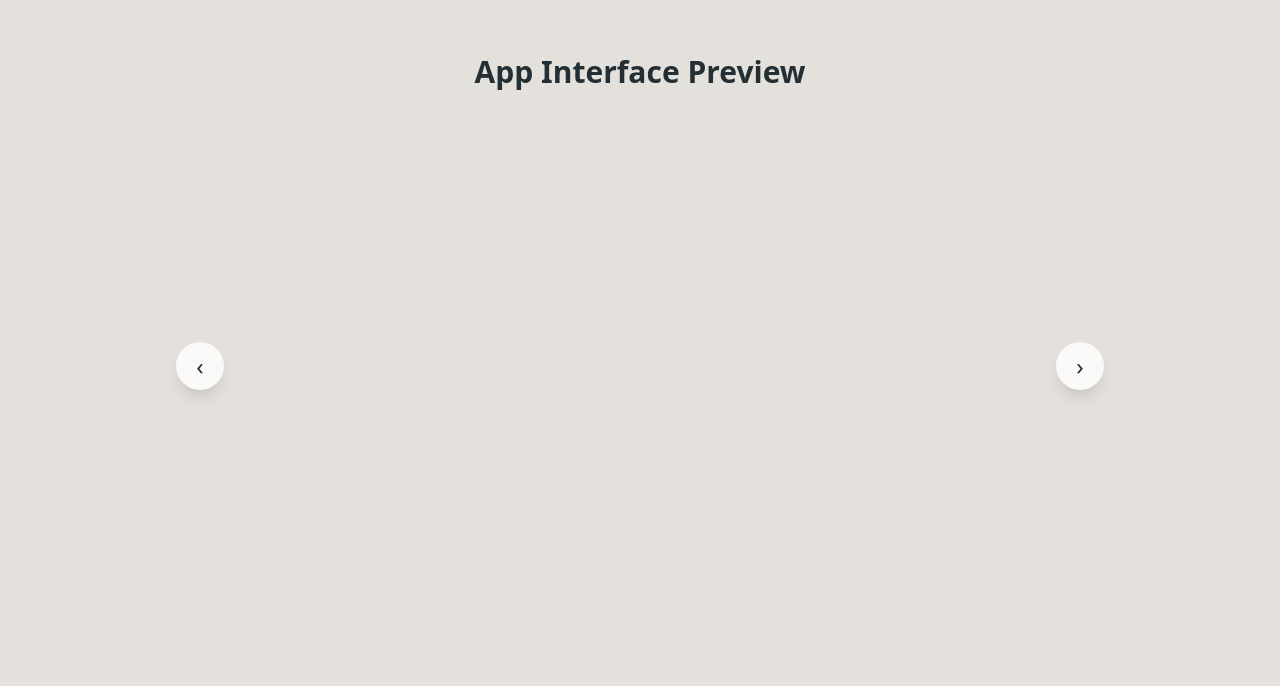
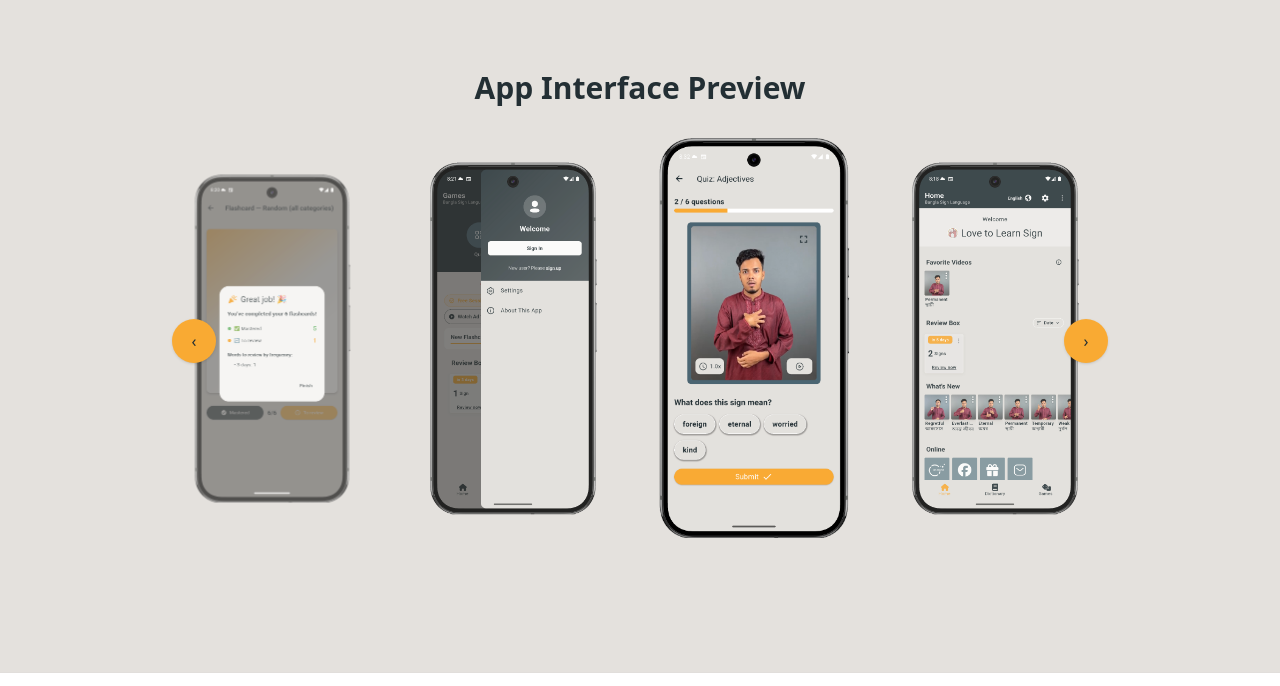
Before and after one commit to netcreativeswas/Love2LearnSign, a Next.js app in the folder website/: page / in a window 1280 px wide. Shown: the part 874-1560 px from the top of the page. Built offline with nearby package versions, Linux system fonts and the light colour scheme.

Commit message:
Update slider component

```diff
--- a/website/src/components/ImageSlider.tsx
+++ b/website/src/components/ImageSlider.tsx
@@ -12,11 +12,11 @@ const images = Array.from({ length: 11 }, (_, i) => ({
 type Dir = "left" | "right";
 
 export function ImageSlider() {
+  const [currentIndex, setCurrentIndex] = useState(0);
   const [lightboxOpen, setLightboxOpen] = useState(false);
   const [lightboxIndex, setLightboxIndex] = useState(0);
 
-  // Patch : On utilise 3 clones pour une sécurité visuelle totale sur 5 slides visibles
-  const CLONES = 3;
+  const CLONES = 2;
   const n = images.length;
 
   const slides = useMemo(() => {
@@ -26,7 +26,6 @@ export function ImageSlider() {
   }, [n]);
 
   const [trackIndex, setTrackIndex] = useState(CLONES);
-  const [currentIndex, setCurrentIndex] = useState(0);
   const [enableTransition, setEnableTransition] = useState(true);
   const [direction, setDirection] = useState<Dir>("left");
 
@@ -35,9 +34,7 @@ export function ImageSlider() {
   const ITEM_W = 225;
   const GAP = 16;
   const STEP = ITEM_W + GAP;
-
-  // Le décalage pour centrer la slide active
-  const CENTER_OFFSET = 0;
+  const CENTER_OFFSET = CLONES * STEP;
 
   const goToPrevious = () => {
     if (isAnimatingRef.current) return;
@@ -58,37 +55,35 @@ export function ImageSlider() {
   const handleTransitionEnd = () => {
     isAnimatingRef.current = false;
 
-    // Mise à jour de l'index réel pour la logique métier (ex: Lightbox)
-    setCurrentIndex(((trackIndex - CLONES) % n + n) % n);
+    // ✅ update ACTIVE slide *after* movement
+    setCurrentIndex((prev) =>
+      direction === "left"
+        ? (prev + 1) % n
+        : (prev - 1 + n) % n
+    );
 
-    // Correction de la boucle infinie (Téléportation silencieuse)
+    // loop correction (unchanged)
     if (trackIndex >= n + CLONES) {
       setEnableTransition(false);
       setTrackIndex(CLONES);
-    } else if (trackIndex <= CLONES - 1) {
+      requestAnimationFrame(() => setEnableTransition(true));
+    }
+
+    if (trackIndex <= CLONES - 1) {
       setEnableTransition(false);
       setTrackIndex(n + CLONES - 1);
+      requestAnimationFrame(() => setEnableTransition(true));
     }
   };
 
-  // Réactiver la transition après la téléportation
-  useEffect(() => {
-    if (!enableTransition) {
-      requestAnimationFrame(() => {
-        setEnableTransition(true);
-      });
-    }
-  }, [enableTransition]);
-
-  // Calcul du décalage pour que la slide active (trackIndex) soit au milieu du conteneur
-  const translateX = -(trackIndex * STEP);
+  const translateX = -(trackIndex * STEP) + CENTER_OFFSET;
 
   const getDepthStyle = (delta: number) => {
     const a = Math.abs(delta);
     if (a > 2)
       return {
         opacity: 0,
-        transform: "scale(0.7)",
+        transform: "scale(0.75)",
         zIndex: 0,
         pointerEvents: "none" as const,
       };
@@ -100,71 +95,63 @@ export function ImageSlider() {
       };
     if (a === 1)
       return {
-        opacity: 0.8,
-        transform: "scale(0.85)",
+        opacity: 0.85,
+        transform: "scale(0.88)",
         zIndex: 20,
       };
-    // delta === 2
     return {
-      opacity: 0.4,
-      transform: "scale(0.75)",
+      opacity: 0.65,
+      transform: "scale(0.82)",
       zIndex: 10,
     };
   };
 
   return (
     <>
-      <section className="mx-auto max-w-7xl px-4 py-12 overflow-hidden">
-        <h2 className="mb-12 text-center text-2xl font-semibold sm:text-3xl">
+      <section className="mx-auto max-w-6xl px-4 py-12 sm:py-16">
+        <h2 className="mb-8 text-center text-2xl font-semibold sm:text-3xl">
           App Interface Preview
         </h2>
 
-        <div className="relative flex justify-center">
+        <div className="relative">
+          <div className="relative overflow-hidden">
             <div
-            className="flex items-center will-change-transform"
+              className="flex items-center gap-4 will-change-transform"
               style={{
-              transform: `translate3d(${translateX}px, 0, 0)`,
+                transform: `translate3d(${translateX}px,0,0)`,
                 transition: enableTransition
-                ? "transform 700ms cubic-bezier(0.22, 1, 0.36, 1)"
+                  ? "transform 800ms cubic-bezier(0.25,0.46,0.45,0.94)"
                   : "none",
-              paddingLeft: `calc(50% - ${ITEM_W / 2}px)`, // Pour centrer parfaitement
               }}
               onTransitionEnd={handleTransitionEnd}
             >
               {slides.map((img, vIndex) => {
+                const realIndex = (vIndex - CLONES + n) % n;
                 const delta = vIndex - trackIndex;
                 const depth = getDepthStyle(delta);
-              const realIndex = ((vIndex - CLONES) % n + n) % n;
 
                 return (
                   <div
                     key={vIndex}
-                  className="flex-shrink-0 transition-all duration-700 ease-out"
-                  style={{
-                    width: ITEM_W,
-                    marginRight: GAP,
-                    ...depth
-                  }}
+                    className="flex-shrink-0 transition-[transform,opacity] duration-[800ms]"
+                    style={depth}
                   >
                     <button
-                    className="w-full"
-                    onClick={() => {
-                      if (delta === 0) {
-                        setLightboxIndex(realIndex);
-                        setLightboxOpen(true);
-                      } else {
-                        delta > 0 ? goToNext() : goToPrevious();
+                      onClick={() =>
+                        delta === 0
+                          ? (setLightboxIndex(realIndex), setLightboxOpen(true))
+                          : realIndex > currentIndex
+                            ? goToNext()
+                            : goToPrevious()
                       }
-                    }}
                     >
-                    <div className="relative h-[450px] w-full">
+                      <div className="relative h-[400px] w-[225px]">
                         <Image
                           src={img.src}
                           alt={img.alt}
                           fill
                           className="object-contain"
                           priority={delta === 0}
-                        sizes="225px"
                         />
                       </div>
                     </button>
@@ -173,20 +160,21 @@ export function ImageSlider() {
               })}
             </div>
 
-          {/* Contrôles */}
+            {/* Buttons untouched */}
             <button
               onClick={goToPrevious}
-            className="absolute left-4 top-1/2 -translate-y-1/2 z-50 h-12 w-12 rounded-full bg-white/80 backdrop-blur shadow-lg flex items-center justify-center text-2xl hover:bg-white transition-colors"
+              className="absolute left-3 top-1/2 -translate-y-1/2 z-40 h-11 w-11 rounded-full bg-accent text-accent-foreground shadow"
             >
               ‹
             </button>
 
             <button
               onClick={goToNext}
-            className="absolute right-4 top-1/2 -translate-y-1/2 z-50 h-12 w-12 rounded-full bg-white/80 backdrop-blur shadow-lg flex items-center justify-center text-2xl hover:bg-white transition-colors"
+              className="absolute right-3 top-1/2 -translate-y-1/2 z-40 h-11 w-11 rounded-full bg-accent text-accent-foreground shadow"
             >
               ›
             </button>
+          </div>
         </div>
       </section>
 
```
Lines whose indentation alone changed are shown as unchanged.
